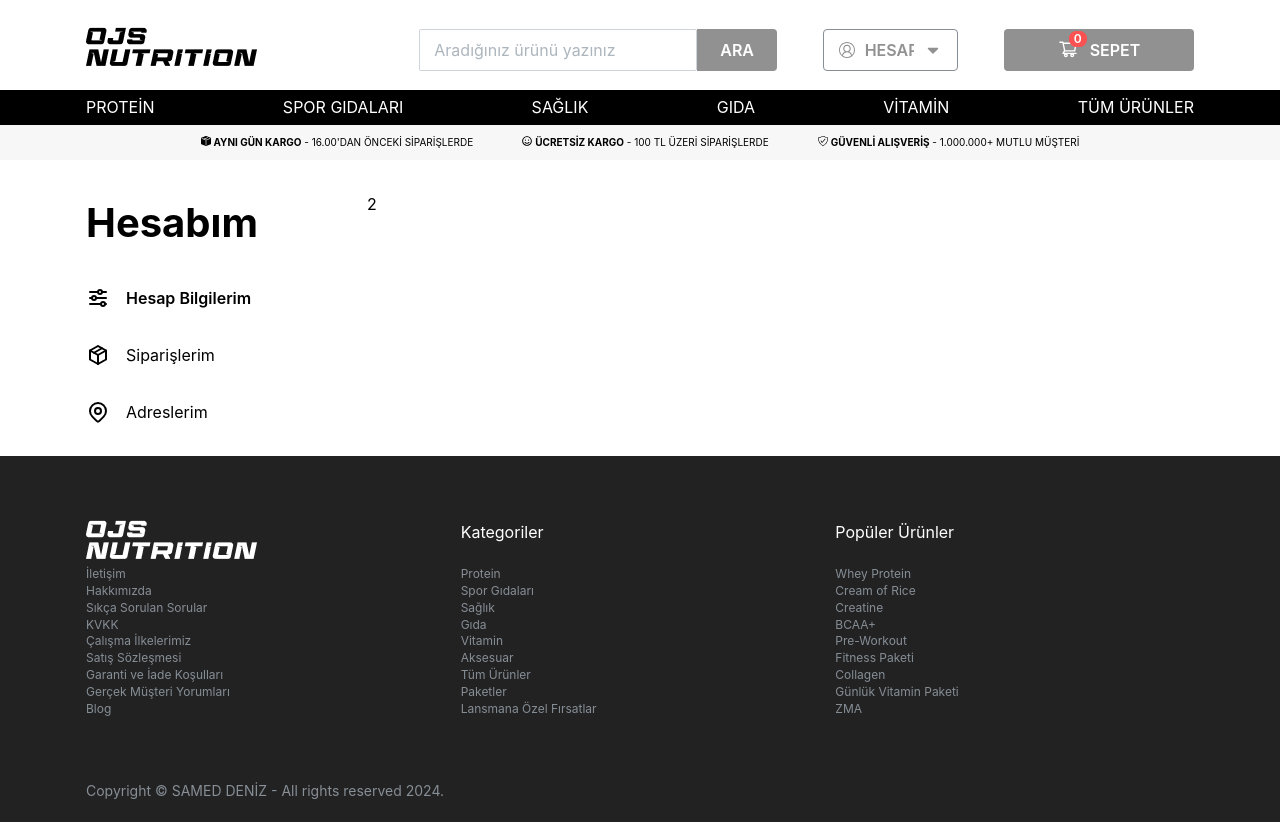
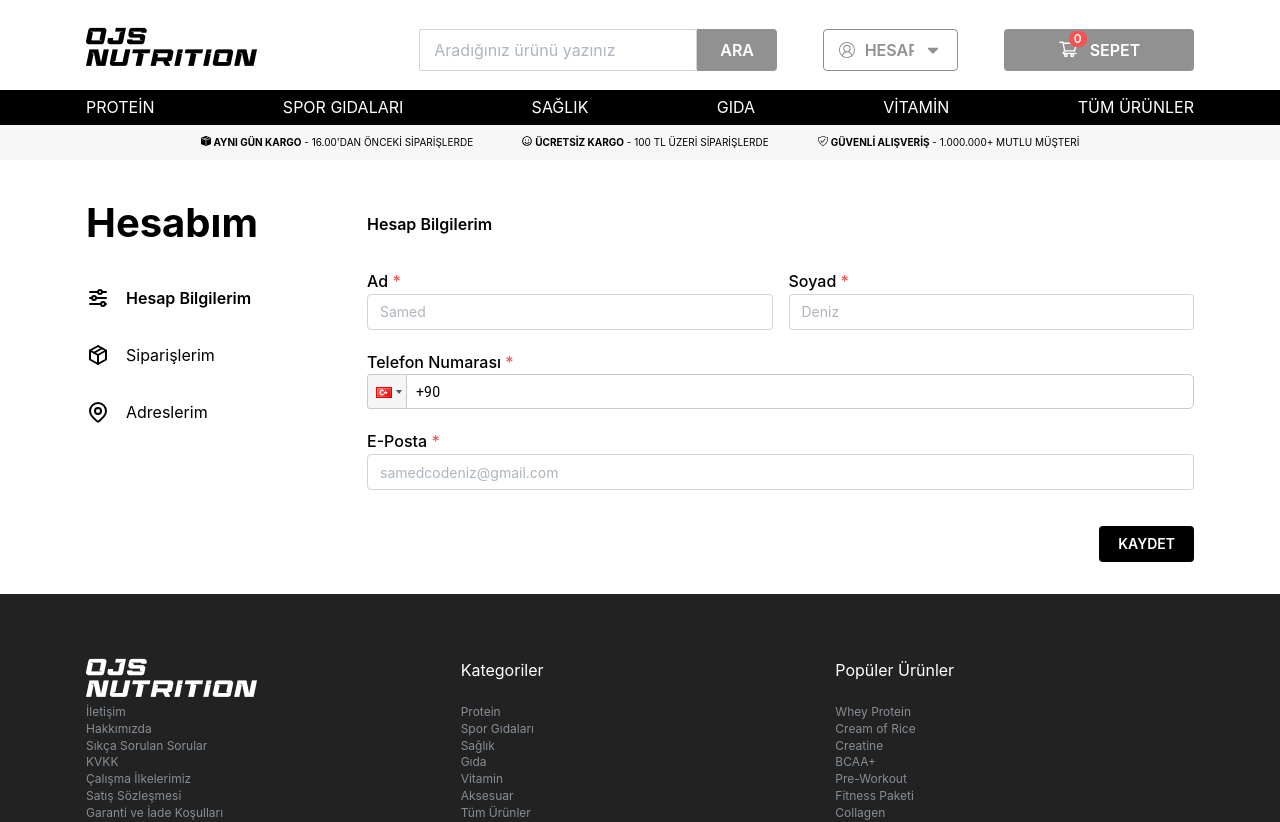
Before and after one commit to sameddeniz/eCommerceWebsite, a React (Vite) app: page /account in a window 1280 px wide. Shown: the top 822 px of the page. Built offline with nearby package versions, Linux system fonts and the light colour scheme.

Commit message:
Account Info Section added

```diff
--- a/package.json
+++ b/package.json
@@ -16,6 +16,7 @@
     "react": "^18.2.0",
     "react-dom": "^18.2.0",
     "react-icons": "^5.2.1",
+    "react-phone-input-2": "^2.15.1",
     "react-router-dom": "^6.26.0"
   },
   "devDependencies": {
--- /dev/null
+++ b/src/Components/Accounts/AccountInfo/AccountInfo.tsx
@@ -0,0 +1,70 @@
+import React from "react";
+import { Button, Input, NumberInput, SimpleGrid, Text } from "@mantine/core";
+import "react-phone-input-2/lib/style.css";
+import PhoneInput from "react-phone-input-2";
+
+const AccountInfo = () => {
+  return (
+    <>
+      <Text variant="transparent" fw={600} mt="lg">
+        Hesap Bilgilerim
+      </Text>
+      <SimpleGrid cols={2}>
+        <Input.Wrapper
+          label="Ad"
+          withAsterisk
+          //   description="Input description"
+          //   error="Lütfen e-posta adresinizi doğru formatta giriniz!"
+          size="md"
+          high
+          mt="xl"
+        >
+          <Input placeholder="Samed" />
+        </Input.Wrapper>
+        <Input.Wrapper
+          label="Soyad"
+          withAsterisk
+          //   description="Input description"
+          //   error="Lütfen e-posta adresinizi doğru formatta giriniz!"
+          size="md"
+          high
+          mt="xl"
+        >
+          <Input placeholder="Deniz" />
+        </Input.Wrapper>
+      </SimpleGrid>
+
+      <Input.Wrapper label="Telefon Numarası" withAsterisk size="md" mt="lg">
+        <PhoneInput
+          variant="filled"
+          country={"tr"}
+          inputStyle={{ width: "100%" }} // Input stilini tam genişlikte yapar
+        />
+      </Input.Wrapper>
+
+      <Input.Wrapper
+        label="E-Posta"
+        withAsterisk
+        //   description="Input description"
+        //   error="Lütfen e-posta adresinizi doğru formatta giriniz!"
+        size="md"
+        high
+        mt="lg"
+      >
+        <Input placeholder="samedcodeniz@gmail.com" />
+      </Input.Wrapper>
+
+      <Text mt="sm" mb="md" ta="right">
+        {" "}
+      </Text>
+      <div style={{ display: "flex", justifyContent: "flex-end" }}>
+        <Button mt="lg" mb="xl" color="rgba(0, 0, 0, 1)">
+          {/* className={classes.loginButton} */}
+          KAYDET
+        </Button>
+      </div>
+    </>
+  );
+};
+
+export default AccountInfo;
--- a/src/Pages/AccountPage.tsx
+++ b/src/Pages/AccountPage.tsx
@@ -5,6 +5,7 @@
 import { Container, Grid, MantineProvider } from "@mantine/core";
 import Footer from "../Components/Layout/Footer/footer";
 import LeftMainMenu from "../Components/Accounts/LeftMainMenu/LeftMainMenu";
+import AccountInfo from "../Components/Accounts/AccountInfo/AccountInfo";
 
 function AccountPage() {
   return (
@@ -17,7 +18,9 @@
           <Grid.Col span={3}>
             <LeftMainMenu />
           </Grid.Col>
-          <Grid.Col span="auto">2</Grid.Col>
+          <Grid.Col span="auto">
+            <AccountInfo />
+          </Grid.Col>
         </Grid>
       </Container>
       <Footer />
```
Also changed, not shown: 1 other file (tests, documents, lock files or other folders).
